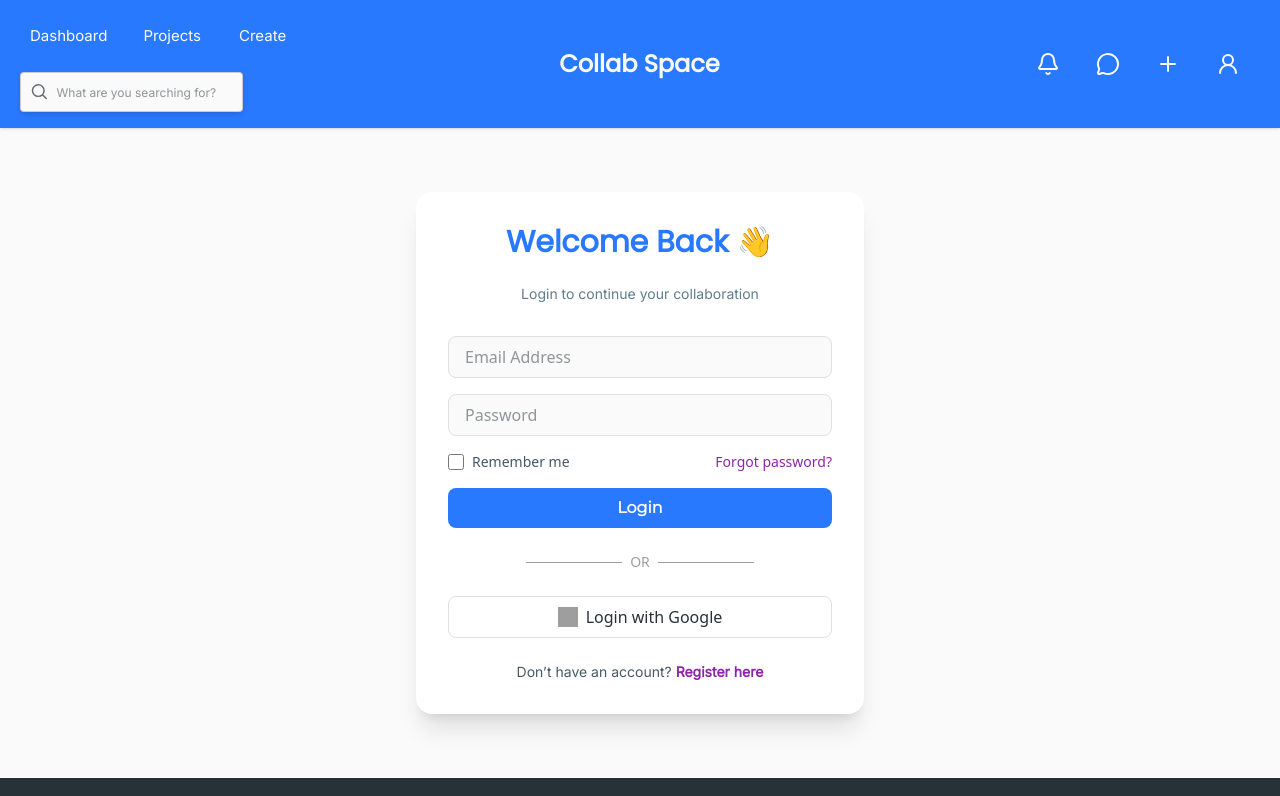
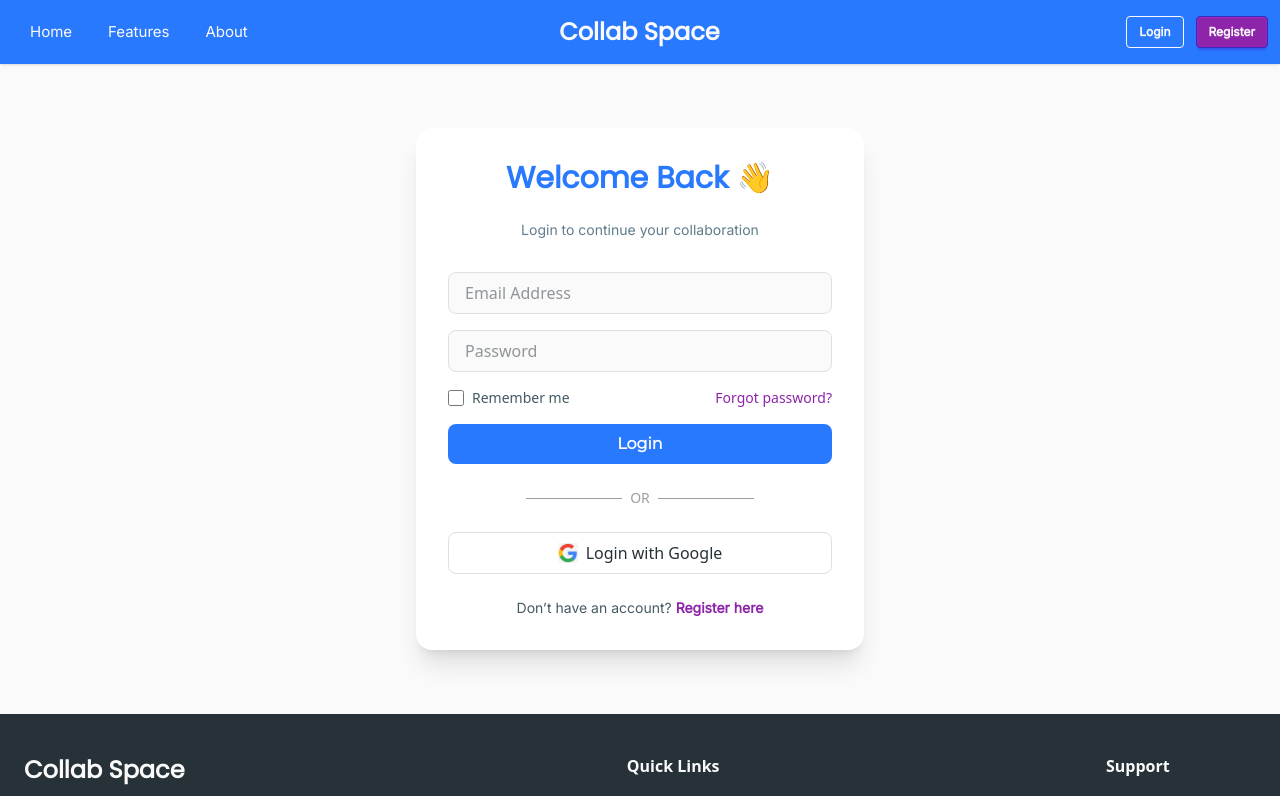
Before and after one commit to BK-Bagchi/collab-space, a React (Vite) app: page /login in a window 1280 px wide. Shown: the top 796 px of the page. Built offline with nearby package versions, Linux system fonts and the light colour scheme; grey boxes are pictures that could not be loaded.

Commit message:
google and collab space img added, login state moved to app from navbar

```diff
--- a/src/App.jsx
+++ b/src/App.jsx
@@ -1,3 +1,4 @@
+import React, { useEffect, useState } from "react";
 import { Routes, Route, Outlet } from "react-router-dom";
 import Footer from "./components/shared/Footer/Footer";
 import Navbar from "./components/shared/Navbar/navbar";
@@ -11,19 +12,24 @@ import DashboardHome from "./pages/Dashboard/Home";
 import Projects from "./pages/Dashboard/projects";
 import Tasks from "./pages/Dashboard/tasks";
 
-function Layout() {
+function Layout({ loggedIn }) {
   return (
     <>
-      <Navbar />
+      <Navbar loggedIn={loggedIn} />
       <Outlet />
       <Footer />
     </>
   );
 }
 function App() {
+  const [loggedIn, setLoggedIn] = useState(false);
+  useEffect(() => {
+    setLoggedIn(false);
+  }, []);
+
   return (
     <Routes>
-      <Route path="/" element={<Layout />}>
+      <Route path="/" element={<Layout loggedIn={loggedIn} />}>
         <Route index element={<Home />} />
         <Route path="profile" element={<SeeProfile />} />
         <Route path="dashboard" element={<Dashboard />}>
--- a/src/components/Home/Home.jsx
+++ b/src/components/Home/Home.jsx
@@ -1,6 +1,7 @@
 import { Link } from "react-router-dom";
 import { Users, MessageSquare, FolderKanban } from "lucide-react";
 import projectName, { projectSlogan } from "../../utils/getProjectName";
+import CollabCover from "../../assets/Collab_Space_cover_large.png";
 
 export default function Home() {
   return (
@@ -34,9 +35,9 @@ export default function Home() {
 
         <div className="md:w-1/2 mt-10 md:mt-0 flex justify-center">
           <img
-            src="/hero-collab.svg"
+            src={CollabCover}
             alt="Collaboration Illustration"
-            className="w-[85%] max-w-md drop-shadow-xl"
+            className="w-[85%] max-w-md drop-shadow-xl rounded-2xl"
           />
         </div>
       </section>
--- a/src/components/shared/Navbar/Navbar.jsx
+++ b/src/components/shared/Navbar/Navbar.jsx
@@ -1,4 +1,3 @@
-import React, { useEffect, useState } from "react";
 import PublicList from "./PublicList.jsx";
 import projectName from "../../../utils/getProjectName.js";
 import PrivateList from "./PrivateList.jsx";
@@ -6,12 +5,7 @@ import PrivateBtn from "./PrivateBtn.jsx";
 import PublicBtn from "./PublicBtn.jsx";
 import { Link } from "react-router-dom";
 
-const Navbar = () => {
-  const [loggedIn, setLoggedIn] = useState(false);
-  useEffect(() => {
-    setLoggedIn(true);
-  }, []);
-
+const Navbar = ({ loggedIn }) => {
   return (
     <div className="navbar bg-[#2979FF] text-[#FAFAFA] shadow-sm px-3">
       <div className="navbar-start">
--- a/src/pages/Auth/Login.jsx
+++ b/src/pages/Auth/Login.jsx
@@ -1,5 +1,6 @@
 import { useState } from "react";
 import { Link } from "react-router-dom";
+import GoogleIcon from "../../assets/Google-Icon.png";
 
 export default function LoginPage() {
   const [formData, setFormData] = useState({ email: "", password: "" });
@@ -28,7 +29,7 @@ export default function LoginPage() {
             placeholder="Email Address"
             onChange={handleChange}
             required
-            className="w-full px-4 py-2 rounded-lg border border-[#E0E0E0] bg-[#FAFAFA] text-[#263238] focus:outline-none focus:ring-2 focus:ring-[#2979FF] transition"
+            className="w-full px-4 py-2 rounded-lg border border-[#E0E0E0] bg-softWhite text-charcoalGray focus:outline-none focus:ring-2 focus:ring-[#2979FF] transition"
           />
           <input
             type="password"
@@ -36,7 +37,7 @@ export default function LoginPage() {
             placeholder="Password"
             onChange={handleChange}
             required
-            className="w-full px-4 py-2 rounded-lg border border-[#E0E0E0] bg-[#FAFAFA] text-[#263238] focus:outline-none focus:ring-2 focus:ring-[#2979FF] transition"
+            className="w-full px-4 py-2 rounded-lg border border-[#E0E0E0] bg-softWhite text-charcoalGray focus:outline-none focus:ring-2 focus:ring-[#2979FF] transition"
           />
           <div className="flex items-center justify-between text-sm">
             <label className="flex items-center gap-2 cursor-pointer select-none">
@@ -65,8 +66,8 @@ export default function LoginPage() {
           <span className="px-2 text-sm">OR</span>
           <span className="border-t w-1/4"></span>
         </div>
-        <button className="w-full py-2 rounded-lg flex items-center justify-center gap-2 border border-[#E0E0E0] text-[#263238] hover:bg-[#F5F5F5] transition">
-          <img src="/google-icon.svg" alt="Google" className="w-5 h-5" />
+        <button className="w-full py-2 rounded-lg flex items-center justify-center gap-2 border border-[#E0E0E0] text-charcoalGray hover:bg-[#F5F5F5] transition">
+          <img src={GoogleIcon} alt="Google" className="w-5 h-5" />
           <span className="font-medium">Login with Google</span>
         </button>
         <p className="text-center mt-6 text-sm text-[#455A64] body-font">
--- a/src/pages/Auth/Register.jsx
+++ b/src/pages/Auth/Register.jsx
@@ -1,5 +1,6 @@
 import { useState } from "react";
 import { Link } from "react-router-dom";
+import GoogleIcon from "../../assets/Google-Icon.png";
 
 const Register = () => {
   const [formData, setFormData] = useState({
@@ -31,7 +32,7 @@ const Register = () => {
             type="text"
             name="name"
             placeholder="Full Name"
-            className="w-full px-4 py-2 rounded-lg border border-[#E0E0E0] bg-[#FAFAFA] text-[#263238] focus:outline-none focus:ring-2 focus:ring-[#2979FF] transition"
+            className="w-full px-4 py-2 rounded-lg border border-[#E0E0E0] bg-softWhite text-charcoalGray focus:outline-none focus:ring-2 focus:ring-[#2979FF] transition"
             onChange={handleChange}
             required
           />
@@ -39,7 +40,7 @@ const Register = () => {
             type="email"
             name="email"
             placeholder="Email Address"
-            className="w-full px-4 py-2 rounded-lg border border-[#E0E0E0] bg-[#FAFAFA] text-[#263238] focus:outline-none focus:ring-2 focus:ring-[#2979FF] transition"
+            className="w-full px-4 py-2 rounded-lg border border-[#E0E0E0] bg-softWhite text-charcoalGray focus:outline-none focus:ring-2 focus:ring-[#2979FF] transition"
             onChange={handleChange}
             required
           />
@@ -47,7 +48,7 @@ const Register = () => {
             type="password"
             name="password"
             placeholder="Password"
-            className="w-full px-4 py-2 rounded-lg border border-[#E0E0E0] bg-[#FAFAFA] text-[#263238] focus:outline-none focus:ring-2 focus:ring-[#2979FF] transition"
+            className="w-full px-4 py-2 rounded-lg border border-[#E0E0E0] bg-softWhite text-charcoalGray focus:outline-none focus:ring-2 focus:ring-[#2979FF] transition"
             onChange={handleChange}
             required
           />
@@ -55,7 +56,7 @@ const Register = () => {
             type="password"
             name="confirmPassword"
             placeholder="Confirm Password"
-            className="w-full px-4 py-2 rounded-lg border border-[#E0E0E0] bg-[#FAFAFA] text-[#263238] focus:outline-none focus:ring-2 focus:ring-[#2979FF] transition"
+            className="w-full px-4 py-2 rounded-lg border border-[#E0E0E0] bg-softWhite text-charcoalGray focus:outline-none focus:ring-2 focus:ring-[#2979FF] transition"
             onChange={handleChange}
             required
           />
@@ -72,7 +73,7 @@ const Register = () => {
           <span className="border-t w-1/4"></span>
         </div>
         <button className="w-full py-2 rounded-lg flex items-center justify-center gap-2 border border-gray-400 text-charcoalGray transition">
-          <img src="/google-icon.svg" alt="Google" className="w-5 h-5" />
+          <img src={GoogleIcon} alt="Google" className="w-5 h-5" />
           <span>Sign up with Google</span>
         </button>
         <p className="text-center mt-6 text-sm body-font text-[#455A64]">
--- a/src/pages/Dashboard/Sidebar/Sidebar.jsx
+++ b/src/pages/Dashboard/Sidebar/Sidebar.jsx
@@ -53,6 +53,7 @@ const Sidebar = () => {
                     ? "bg-vibrantPurple text-white"
                     : ""
                 }`}
+                onClick={() => setActiveRoute(link.route)}
               >
                 {link.icon}
                 <span>{link.name}</span>
@@ -68,6 +69,7 @@ const Sidebar = () => {
             key={link.name}
             to={link.route}
             className="flex items-center gap-3 px-3 py-2 rounded-md text-sm hover:bg-[#26A69A] hover:text-white transition"
+            onClick={() => setActiveRoute(link.route)}
           >
             {link.icon}
             <span>{link.name}</span>
```
Also changed, not shown: src/assets/Google-Icon.png (added).
